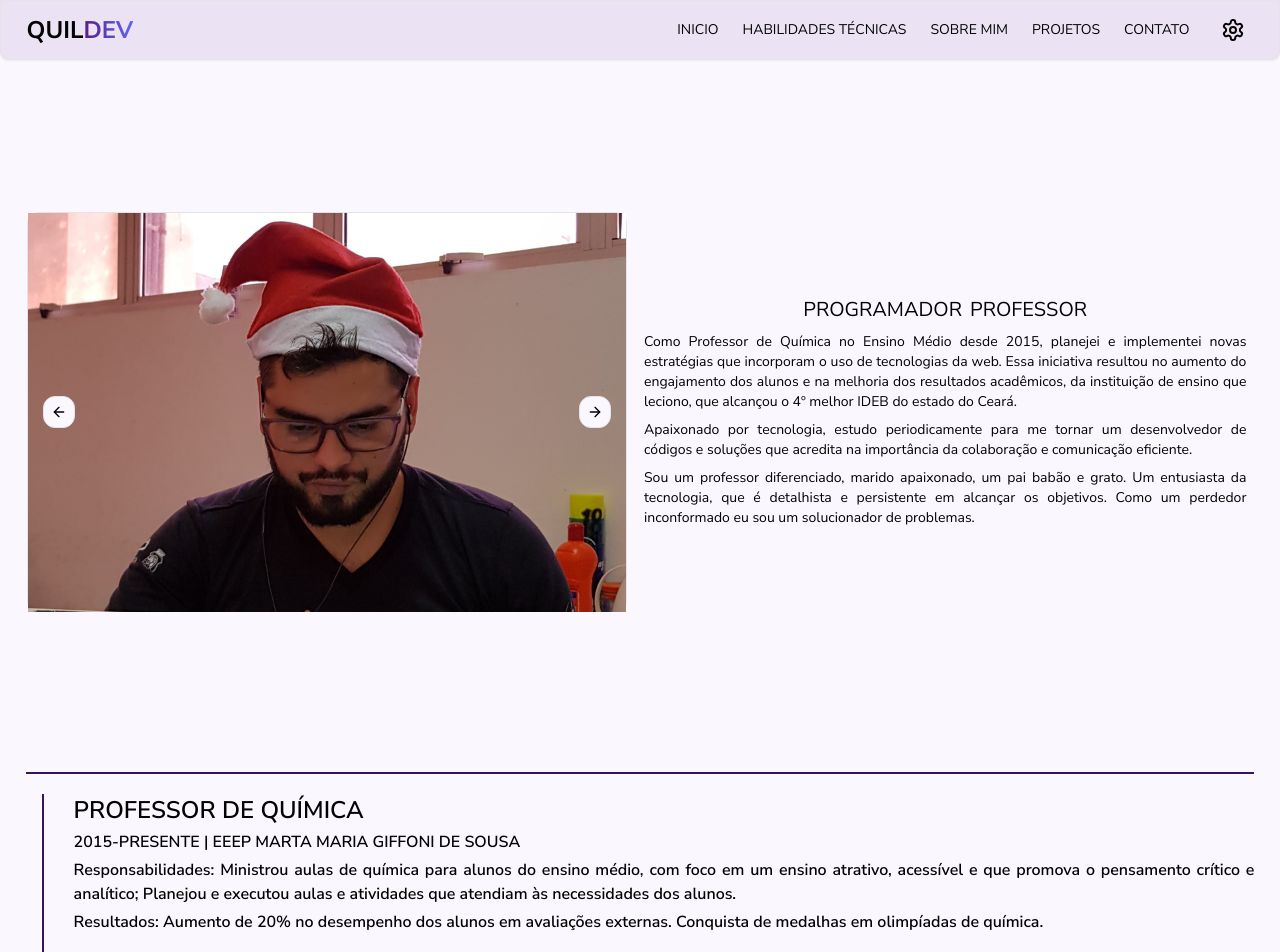
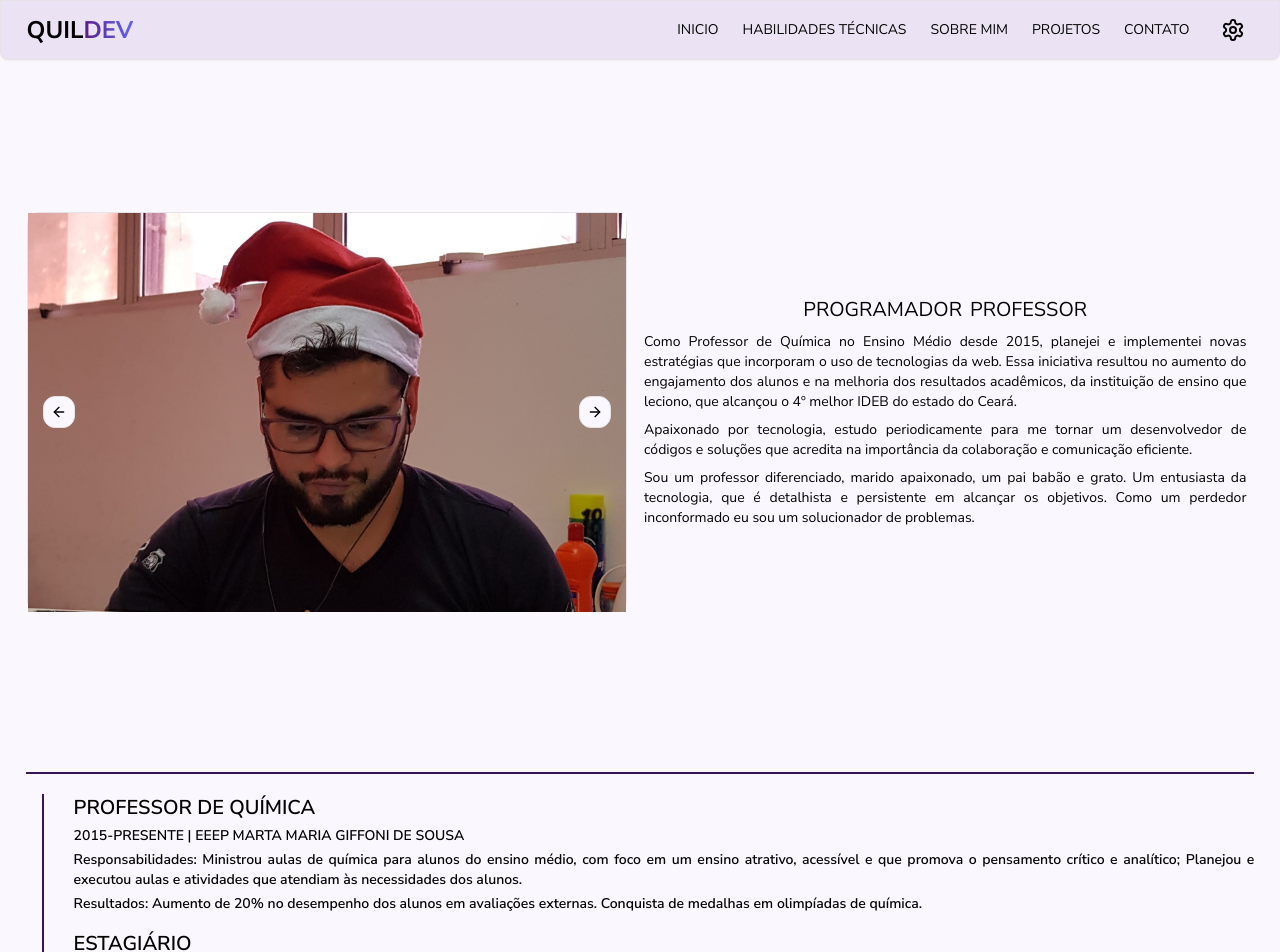
Before and after one commit to QuiLion7/quildev, a Next.js app: page /about in a window 1280 px wide. Shown: the top 952 px of the page. Built offline with nearby package versions, Linux system fonts and the light colour scheme; grey boxes are pictures that could not be loaded.

Commit message:
feat: create experience and education components

```diff
--- /dev/null
+++ b/src/components/education.tsx
@@ -0,0 +1,69 @@
+import { useRef } from "react";
+import { Separator } from "./ui/separator";
+import { motion, useScroll } from "framer-motion";
+
+export default function Education() {
+  interface IEducation {
+    degree: string;
+    institution: string;
+    period: string;
+  }
+
+  const education: IEducation[] = [
+    {
+      degree: "Engenharia de Software",
+      institution: "UNOPAR",
+      period: "02/2022 – 06/2025",
+    },
+    {
+      degree: "Gestão Escolar",
+      institution: "PROMINAS",
+      period: "09/2020 – 09/2021",
+    },
+    {
+      degree: "Educação Física Escolar",
+      institution: "KURIUS",
+      period: "08/2016 – 01/2018",
+    },
+    {
+      degree: "Licenciatura em Química",
+      institution: "UECE",
+      period: "02/2011 – 11/2015",
+    },
+  ];
+
+  const ref = useRef(null);
+  const { scrollXProgress } = useScroll({
+    target: ref,
+    offset: ["start end", "center start"],
+  });
+
+  return (
+    <div
+      ref={ref}
+      className="relative flex h-full w-full items-center justify-center"
+    >
+      <motion.div
+        style={{ scaleY: scrollXProgress }}
+        className="absolute left-4 top-0 flex h-full w-[2px] origin-top bg-primary"
+      />
+
+      <section className="ml-12 flex w-full flex-col gap-4">
+        {education.map((educ, index) => (
+          <div
+            className="flex flex-col items-start justify-center gap-1 text-justify"
+            key={index}
+          >
+            <h1 className="text-wrap text-lg font-semibold uppercase md:text-xl">
+              {educ.degree}
+            </h1>
+            <h3 className="text-xs font-semibold sm:text-sm">
+              {educ.institution}
+            </h3>
+            <h3 className="text-xs font-semibold sm:text-sm">{educ.period}</h3>
+          </div>
+        ))}
+      </section>
+    </div>
+  );
+}
--- a/src/components/experience.tsx
+++ b/src/components/experience.tsx
@@ -9,12 +9,6 @@ export default function Experience() {
     period: string;
     responsibilities: string[];
     achievements: string[];
-  }
-
-  interface IEducation {
-    degree: string;
-    institution: string;
-    period: string;
   }
 
   const experiences: IExperience[] = [
@@ -46,29 +40,6 @@ export default function Experience() {
     },
   ];
 
-  const education: IEducation[] = [
-    {
-      degree: "Engenharia de Software",
-      institution: "UNOPAR",
-      period: "02/2022 – 06/2025",
-    },
-    {
-      degree: "Gestão Escolar",
-      institution: "PROMINAS",
-      period: "09/2020 – 09/2021",
-    },
-    {
-      degree: "Educação Física Escolar",
-      institution: "KURIUS",
-      period: "08/2016 – 01/2018",
-    },
-    {
-      degree: "Licenciatura em Química",
-      institution: "UECE",
-      period: "02/2011 – 11/2015",
-    },
-  ];
-
   const ref = useRef(null);
   const { scrollXProgress } = useScroll({
     target: ref,
@@ -85,22 +56,22 @@ export default function Experience() {
         className="absolute left-4 top-0 flex h-full w-[2px] origin-top bg-primary"
       />
 
-      <section className="ml-12 flex w-full flex-col gap-6">
+      <section className="ml-12 flex w-full flex-col gap-4">
         {experiences.map((experience, index) => (
           <div
             className="flex flex-col items-start justify-center gap-1 text-justify"
             key={index}
           >
-            <h1 className="text-wrap text-lg font-semibold uppercase md:text-xl lg:text-2xl">
+            <h1 className="text-wrap text-lg font-semibold uppercase md:text-xl">
               {experience.role}
             </h1>
-            <h3 className="text-xs font-semibold uppercase sm:text-sm md:text-base">
+            <h3 className="text-xs font-semibold uppercase sm:text-sm">
               {experience.period} | {experience.company}
             </h3>
-            <h3 className="text-xs font-semibold sm:text-sm md:text-base">
+            <h3 className="text-xs font-semibold sm:text-sm">
               Responsabilidades: {experience.responsibilities.join(" ")}
             </h3>
-            <h3 className="text-xs font-semibold sm:text-sm md:text-base">
+            <h3 className="text-xs font-semibold sm:text-sm">
               Resultados: {experience.achievements.join(" ")}
             </h3>
           </div>
```
